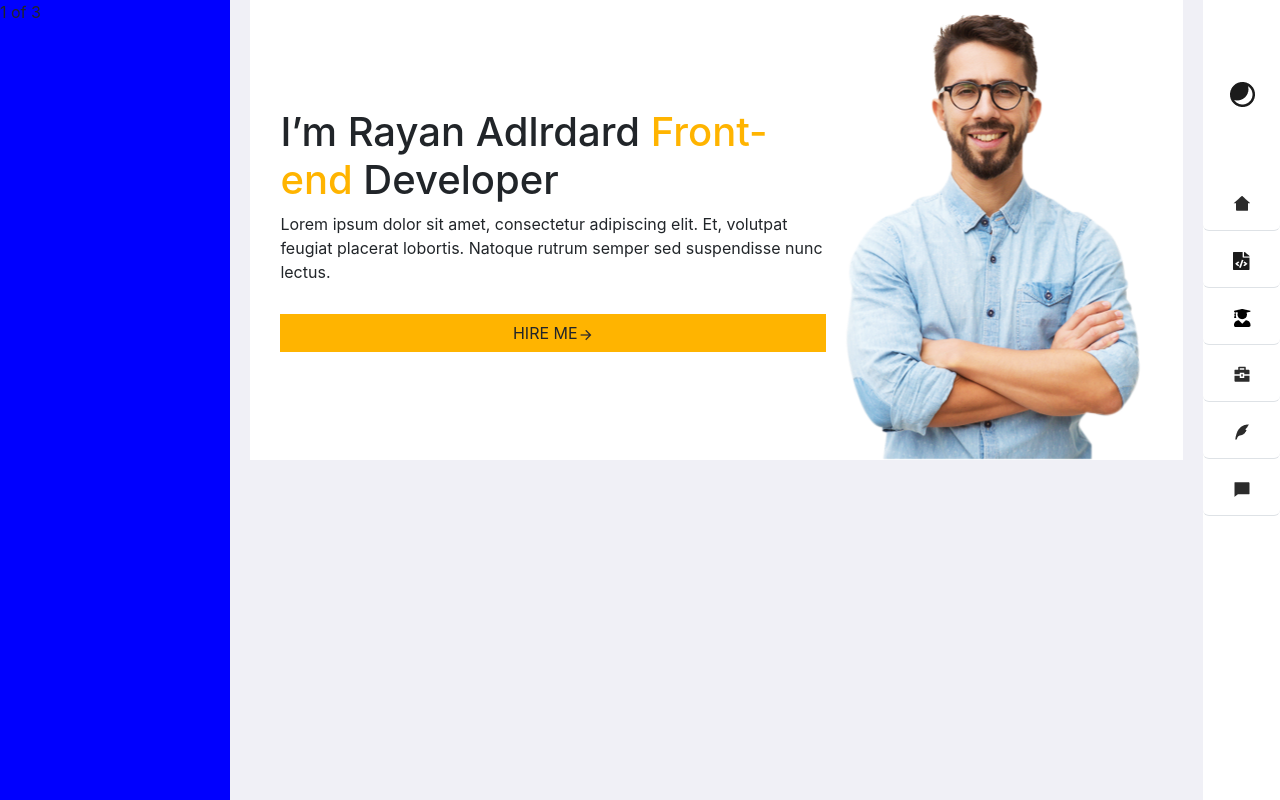
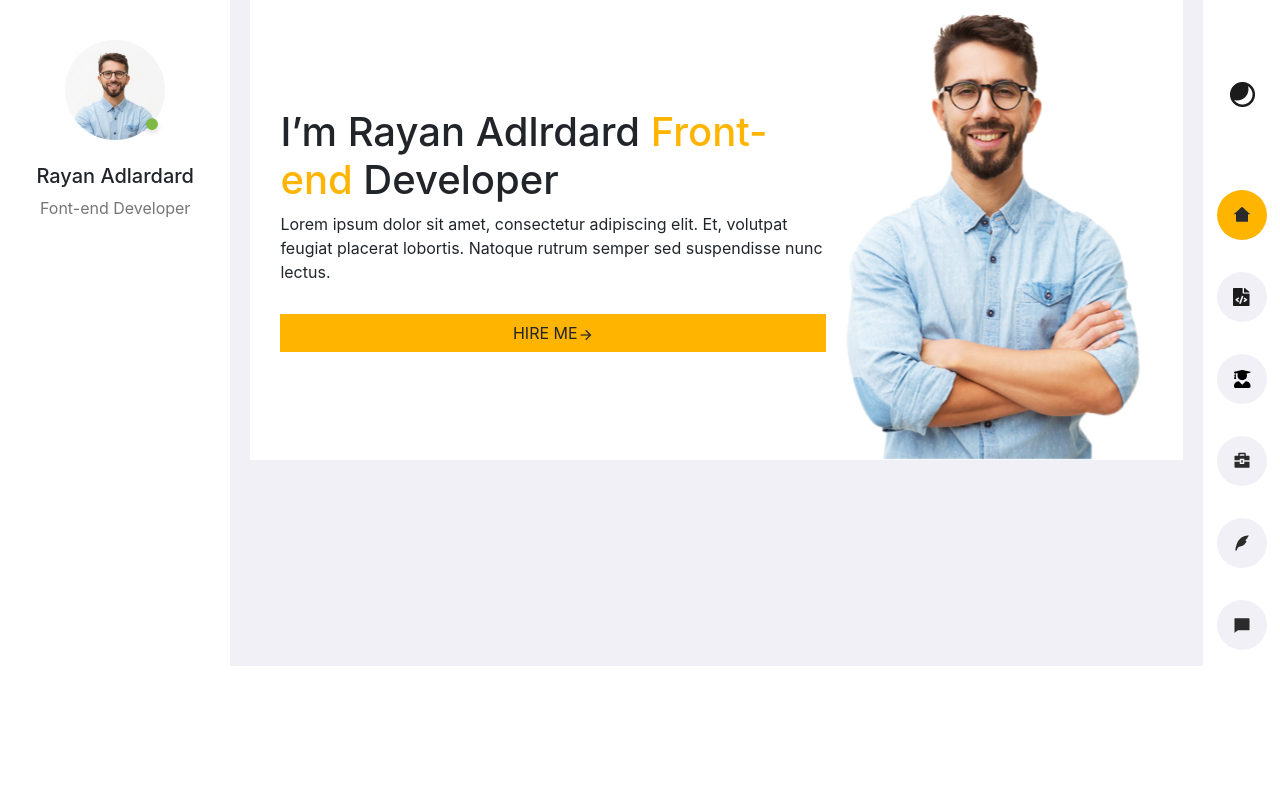
Before and after one commit to vishal1145/developer, a React (Create React App) app: page / in a window 1280 px wide. Built offline with nearby package versions, Linux system fonts and the light colour scheme.

Commit message:
designing

```diff
--- a/src/component/Home/index.js
+++ b/src/component/Home/index.js
@@ -10,7 +10,7 @@ function Home() {
     <div className="container-fluid p-0">
       <div className="d-flex">
         <HomeLeft/>
-        <div className="col-9 home-mid">
+        <div className="home-mid">
           <div className="home-inner">
             <div className="h-m-div1">
               <h1 className="h-heading">
--- a/src/component/css/style.css
+++ b/src/component/css/style.css
@@ -1,35 +1,59 @@
-.home-left{
-    background-color:blue;
+.home-left {
     width: 18%;
-    height:100vh;
 }
-.home-right{
+
+.home-right {
     width: 6%;
 }
-.home-mid{
-    background-color:#F0F0F6;
+
+.home-mid {
+    background-color: #F0F0F6;
     width: 76%;
 }
-.home-inner{
-    display:flex;
-    background-color:#FFF;
-    padding-inline:30px;
-    margin-inline:20px;
+
+.home-inner {
+    display: flex;
+    background-color: #FFF;
+    padding-inline: 30px;
+    margin-inline: 20px;
 }
-.h-m-div1{
-    width:70%;
-    display:flex;
-    flex-direction:column;
-    justify-content:center;
+
+.h-m-div1 {
+    width: 70%;
+    display: flex;
+    flex-direction: column;
+    justify-content: center;
 }
-.h-heading{
-    font-size:40px;
+
+.h-heading {
+    font-size: 40px;
 }
-.h-fd{
-    color:#FFB400;
+
+.h-fd {
+    color: #FFB400;
 }
-.hire-btn{
-    background-color:#FFB400;
-    border-radius:0px;
-    margin-top:30px;
+
+.hire-btn {
+    background-color: #FFB400;
+    border-radius: 0px;
+    margin-top: 30px;
 }
+
+.navlinks {
+    border-radius: 50% !important;
+    padding: 0;
+    display: flex;
+    align-items: center;
+    justify-content: center;
+    width: 50px;
+    height: 50px;
+    /* background: #F0F0F6; */
+    margin: 1rem 0;
+}
+
+.availableImg {
+    position: absolute;
+    width: 26px;
+    bottom: 0px;
+    right: 0px;
+}
--- a/src/component/utility/homeLeft.js
+++ b/src/component/utility/homeLeft.js
@@ -1,8 +1,21 @@
 import React from "react";
 import '../css/style.css';
+import Profile from '../assests/Profile.jpg';
+import Available from '../assests/Available.png';
 
 function HomeLeft() {
-  return <div className="home-left">1 of 3</div>;
+  return (
+    <div className="home-left p-4">
+      <div className="d-flex flex-column align-items-center  mt-3">
+        <div style={{ position: 'relative'}}>
+          <img src ={Profile} style={{ position: 'relative', width: '100px', height: '100px' }}/>
+          <img src ={Available} className="availableImg" />
+        </div>
+        <h5 className="mt-4">Rayan Adlardard</h5>
+        <p className="" style={{color:"#767676"}}>Font-end Developer</p>
+      </div>
+    </div>
+  )
 }
 
 export default HomeLeft;
--- a/src/component/utility/homeRight.js
+++ b/src/component/utility/homeRight.js
@@ -12,12 +12,12 @@ import ContrastImg from '../assests/Contrast.png';
 function HomeRight() {
 
   const images = [
-    { URL: homeImg },
-    { URL: FileCodeImg },
-    { URL: CVImg },
-    { URL: PortfolioImg },
-    { URL: BlogImg },
-    { URL: Contactimg },
+    { URL: homeImg, active: true },
+    { URL: FileCodeImg, active: false },
+    { URL: CVImg, active: false },
+    { URL: PortfolioImg, active: false },
+    { URL: BlogImg, active: false },
+    { URL: Contactimg, active: false },
   ]
 
   return <div className="home-right">
@@ -26,7 +26,7 @@ function HomeRight() {
         <svg class="bi" width="40" height="32"><use href="#bootstrap"></use></svg>
         <span class="visually-hidden">Icon-only</span>
       </a>
-      <ul class="nav nav-pills nav-flush flex-column mb-auto text-center">
+      <ul class="nav nav-pills nav-flush flex-column mb-auto align-items-center">
         <li class="nav-item">
           <a href="#" class="nav-link  py-3 mb-5" aria-current="page" title="" data-bs-toggle="tooltip" data-bs-placement="right" data-bs-original-title="Home">
             <img src={ContrastImg} />
@@ -34,7 +34,7 @@ function HomeRight() {
         </li>
         {images.map((e) => (
           <li class="nav-item">
-            <a href="#" class="nav-link  py-3 border-bottom" aria-current="page" title="" data-bs-toggle="tooltip" data-bs-placement="right" data-bs-original-title="Home">
+            <a href="#" class="nav-link navlinks" style={{background: e.active === true ? "#FFB400" : "#F0F0F6"}} aria-current="page" title="" data-bs-toggle="tooltip" data-bs-placement="right" data-bs-original-title="Home">
               <img src={e.URL} />
             </a>
           </li>
```
Also changed, not shown: src/component/assests/Available.png (added), src/component/assests/Profile.jpg (added).
